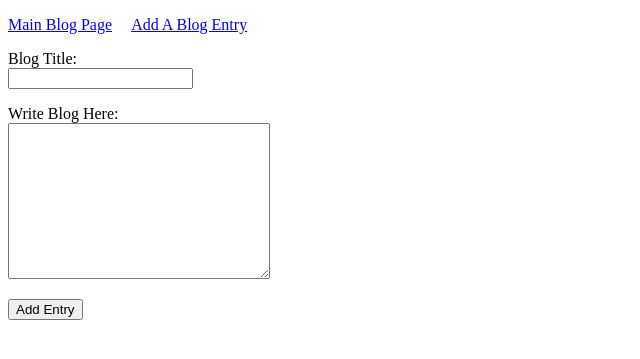
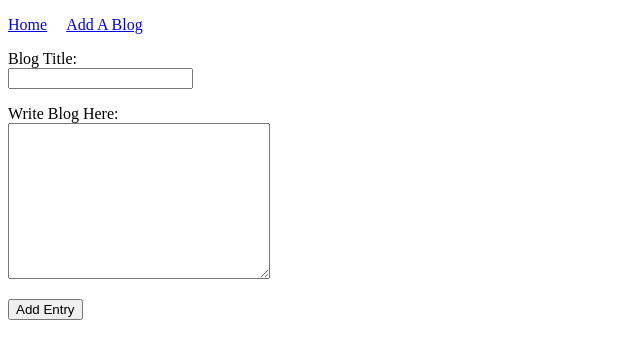
Before and after one commit to brittanymwagner/blogz, a Flask app: page /newpost in a window 1280 px wide. Shown: the top 359 px of the page, without its empty margins (0-640 px from the left). Run offline with Flask 2, Linux system fonts and the light colour scheme.

Commit message:
second commit

```diff
--- a/templates/base.html
+++ b/templates/base.html
@@ -5,9 +5,9 @@
     </head>
 <body>
     <p>
-        <a href='/blog'>Main Blog Page</a>
+        <a href='/blog'>Home</a>
         &nbsp;&nbsp;&nbsp;
-        <a href='/newpost'>Add A Blog Entry</a>
+        <a href='/newpost'>Add A Blog</a>
     </p>
     {% block content %}
     {% endblock %}
```
